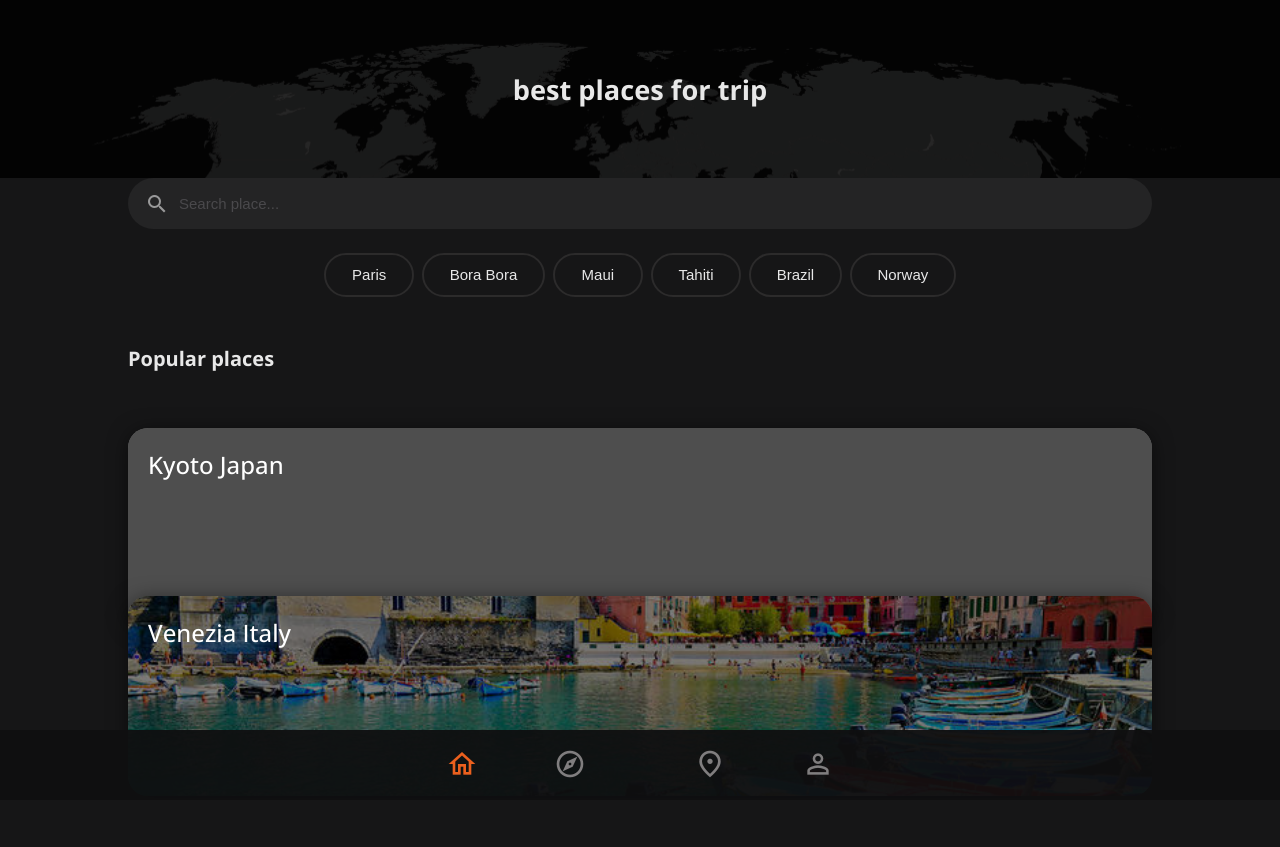
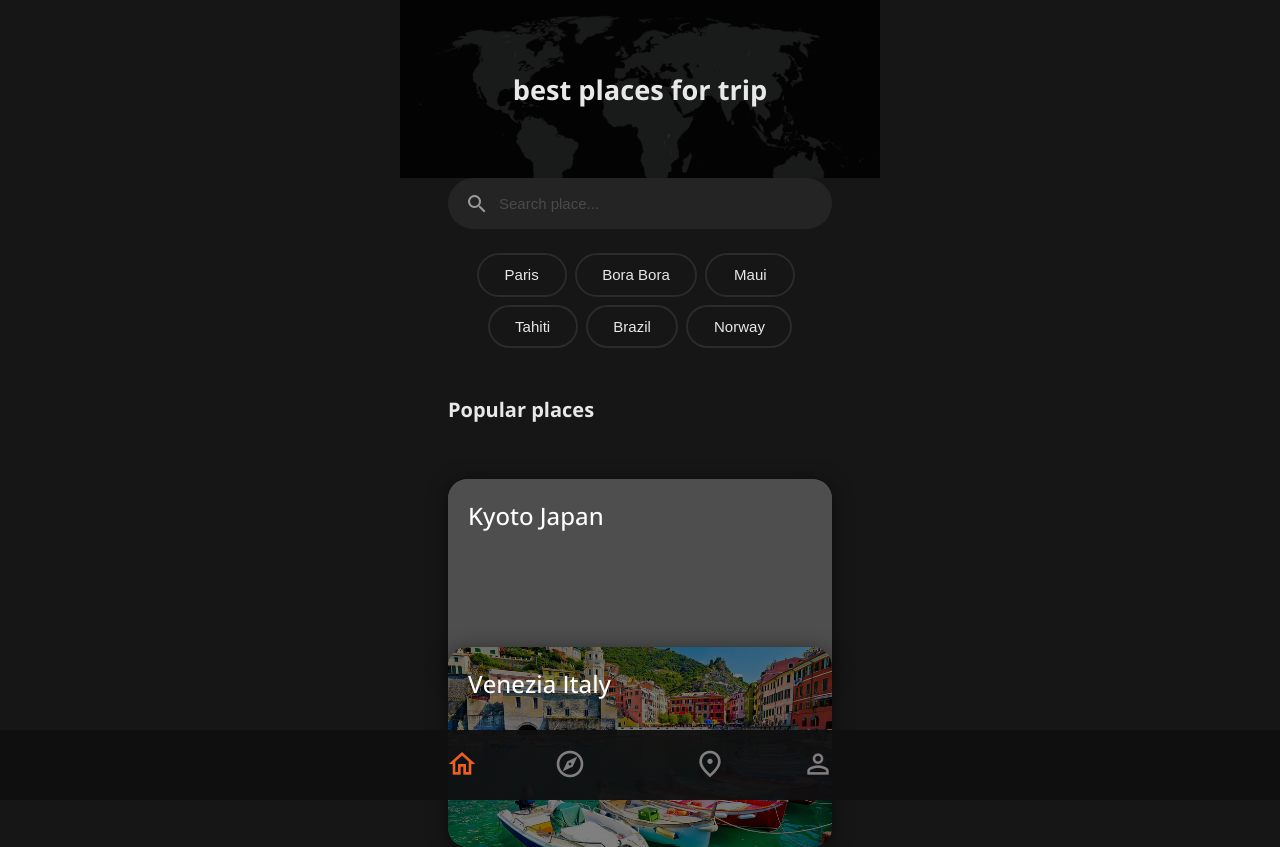
Before and after one commit to gitMike23/travel_best_places, a Next.js app: page / in a window 1280 px wide. Before the commit the page ends 800 px from the top, so only its background shows below. Built offline with nearby package versions, Linux system fonts and the light colour scheme.

Commit message:
search element added, container max-width set, footer styles fixed

```diff
--- a/components/common/Layout.tsx
+++ b/components/common/Layout.tsx
@@ -1,14 +1,16 @@
-import React from 'react'
+import Footer from "./footer/Footer";
 
-import Footer from './footer/Footer'
+interface LayoutProps {
+  children?: React.ReactNode;
+}
 
-const Layout = (props) => {
+const Layout = (props: LayoutProps) => {
   return (
     <div>
-        <div>{props.children}</div>
-        <Footer/>
+      <div style={{ maxWidth: 480, margin: "0 auto" }}>{props.children}</div>
+      <Footer />
     </div>
-  )
-}
+  );
+};
 
-export default Layout
+export default Layout;
--- a/components/common/footer/Footer.module.scss
+++ b/components/common/footer/Footer.module.scss
@@ -7,6 +7,7 @@
   width: 100%;
   height: 70px;
   background-color: rgba(15, 15, 16, 0.94);
+  z-index: 10;
   > nav {
     display: flex;
     align-items: center;
--- a/components/elements/Search/Search.tsx
+++ b/components/elements/Search/Search.tsx
@@ -1,4 +1,4 @@
-import React, { FC, useState, useRef } from "react";
+import React, { FC, useState, useRef, KeyboardEvent } from "react";
 
 import styles from "./Search.module.scss";
 
@@ -8,6 +8,12 @@ const Search: FC = () => {
 
   const searchClickHandler = () => {
     inputRef.current.focus();
+  };
+
+  const searchHandler = (e: KeyboardEvent<HTMLInputElement>) => {
+    if (e.key === "Enter") {
+      console.log("yah");
+    }
   };
 
   return (
@@ -21,6 +27,7 @@ const Search: FC = () => {
         value={searchTerm}
         onChange={(e) => setSearchTerm(e.target.value)}
         placeholder="Search place..."
+        onKeyDown={searchHandler}
       />
     </div>
   );
--- /dev/null
+++ b/types/common.ts
@@ -0,0 +1,3 @@
+import { Dispatch, SetStateAction } from "react";
+
+export type TypeSetState<T> = Dispatch<SetStateAction<T>>;
```
